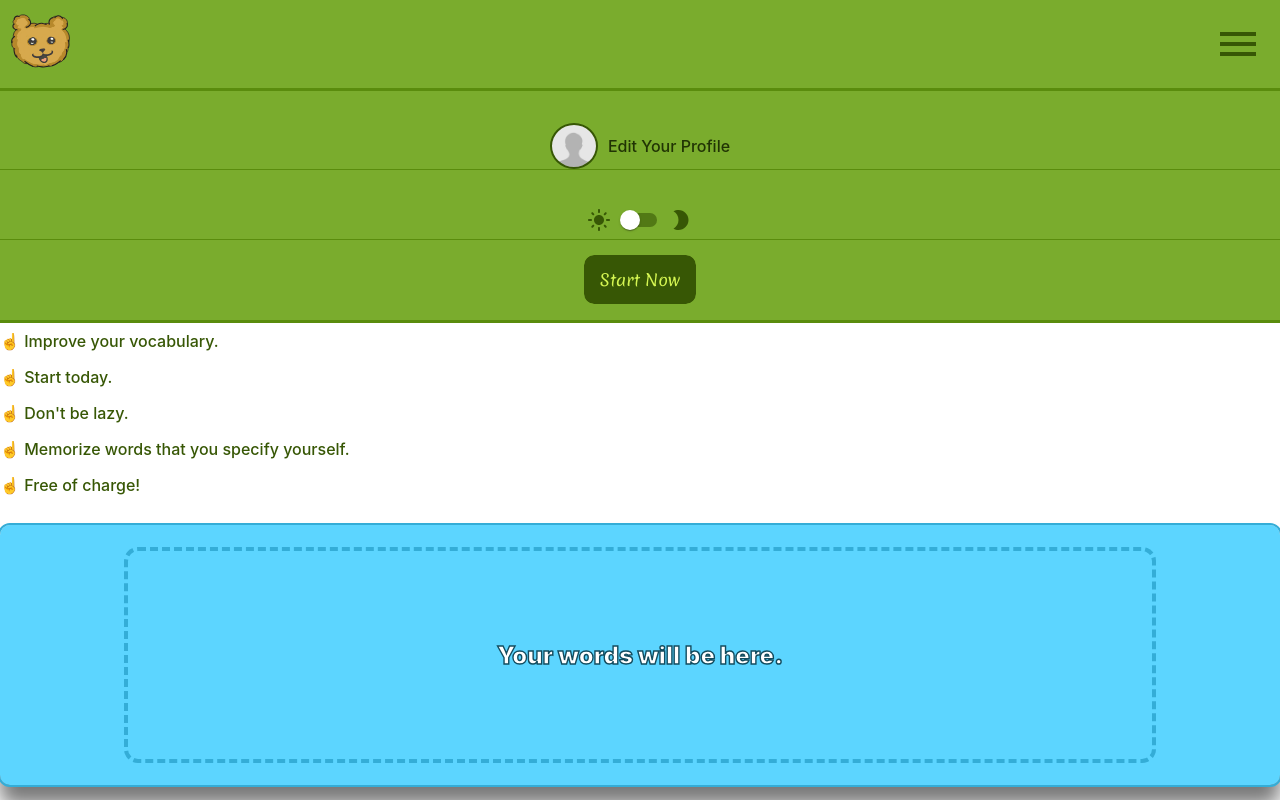
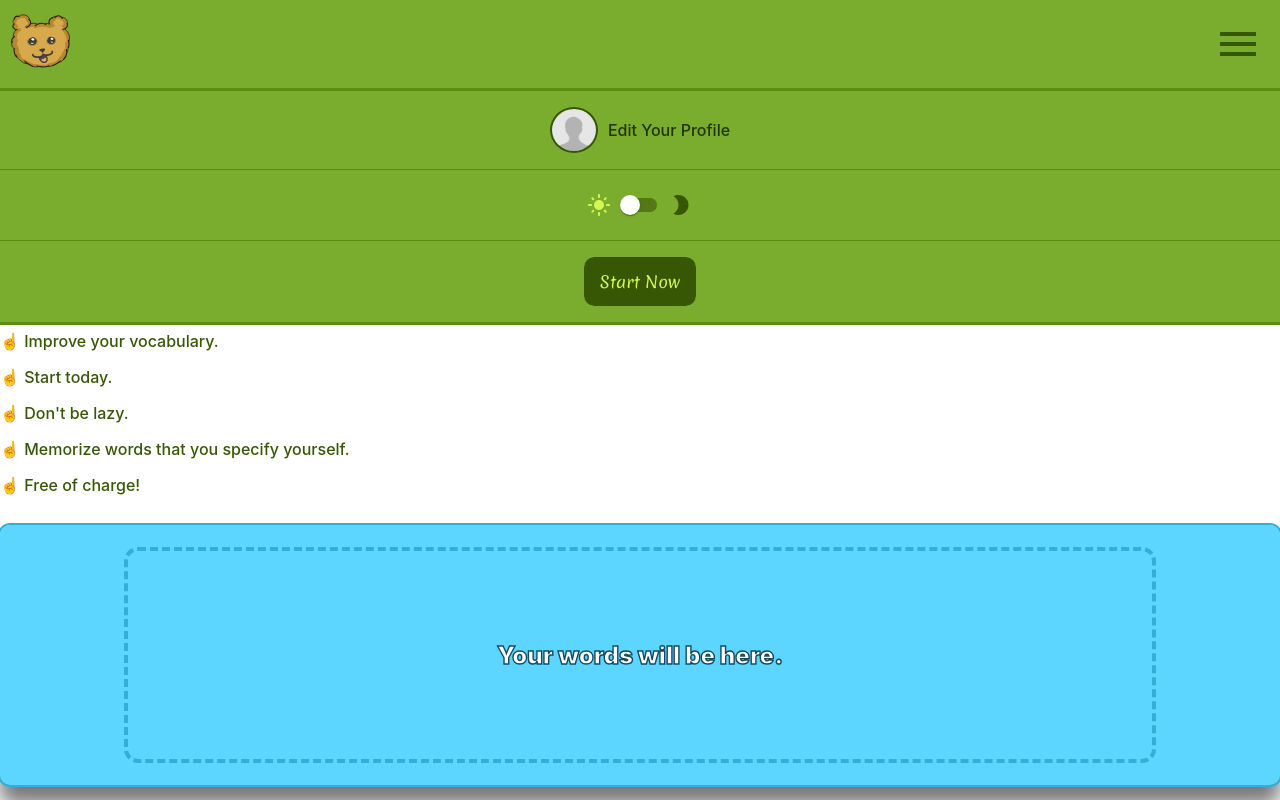
Before and after one commit to ElissV/LanguageLearningApp, a React (Create React App) app: page / in a window 1280 px wide. Both pictures are taken after a click on the button 1238 px from the left and 44 px from the top of the page. Shown: the top 800 px of the page. Built offline with nearby package versions, Linux system fonts and the light colour scheme.

Commit message:
Theme Switch component changes

```diff
--- a/src/Header/DropdownMenu/DropdownMenu.module.scss
+++ b/src/Header/DropdownMenu/DropdownMenu.module.scss
@@ -4,27 +4,21 @@
     background-color: #7AAC2D;
     border-bottom: 3px solid;
     border-color: #5A8C0D;
-    padding: 1em 0;
 
     .NavLink, .ThemeSwitch {
         display: block;
         position: relative;
         text-align: center;
-        padding: 1em 0;
-    }
-
-    .NavLink::after, .ThemeSwitch::after {
-        content: "";
-        display: block;
-        // margin: 1em 0;
-        position: absolute;
-        width: 100%;
-        border-bottom: 1px solid;
-        border-color: #5A8C0D;
+        box-sizing: border-box;
+        border-bottom: 1px solid #5A8C0D;
     }
 
     .ShiningButtonContainer {
         width: max-content;
         margin: auto;
     }
+
+    .NavLink, .ThemeSwitch, .ShiningButtonContainer {
+        padding: 1em 0;
+    }
 }
--- a/src/common/components/ProfileLink/styles.module.scss
+++ b/src/common/components/ProfileLink/styles.module.scss
@@ -20,7 +20,3 @@
         }
     }
 }
-
-.ProfileLink:hover {
-    background-color: aliceblue;
-}
--- a/src/common/components/ThemeSwitch/ThemeSwitch.tsx
+++ b/src/common/components/ThemeSwitch/ThemeSwitch.tsx
@@ -3,8 +3,11 @@ import LightModeIcon from '@mui/icons-material/LightMode';
 import ModeNightIcon from '@mui/icons-material/ModeNight';
 import styles from "./styles.module.scss";
 import { createTheme, ThemeProvider } from '@mui/material';
+import { useState } from 'react';
 
 export function ThemeSwitch() {
+
+    const [isLightThemeOn, setLightThemeOn] = useState(true);
 
     const theme = createTheme({
         components: {
@@ -31,11 +34,11 @@ export function ThemeSwitch() {
     return (
         <>
             <div className={styles.MainContainer}>
-                <LightModeIcon />
+                <LightModeIcon className={isLightThemeOn ? styles.IsChosen : ''} />
                 <ThemeProvider theme={theme}>
-                    <Switch />
+                    <Switch onChange={() => setLightThemeOn(!isLightThemeOn)} />
                 </ThemeProvider>
-                <ModeNightIcon />
+                <ModeNightIcon className={isLightThemeOn ? '' : styles.IsChosen} />
             </div>
         </>
     );
--- a/src/common/components/ThemeSwitch/styles.module.scss
+++ b/src/common/components/ThemeSwitch/styles.module.scss
@@ -4,3 +4,7 @@
     justify-content: center;
     color: #375705;
 }
+
+.IsChosen {
+    color: #D4F552;
+}
```
